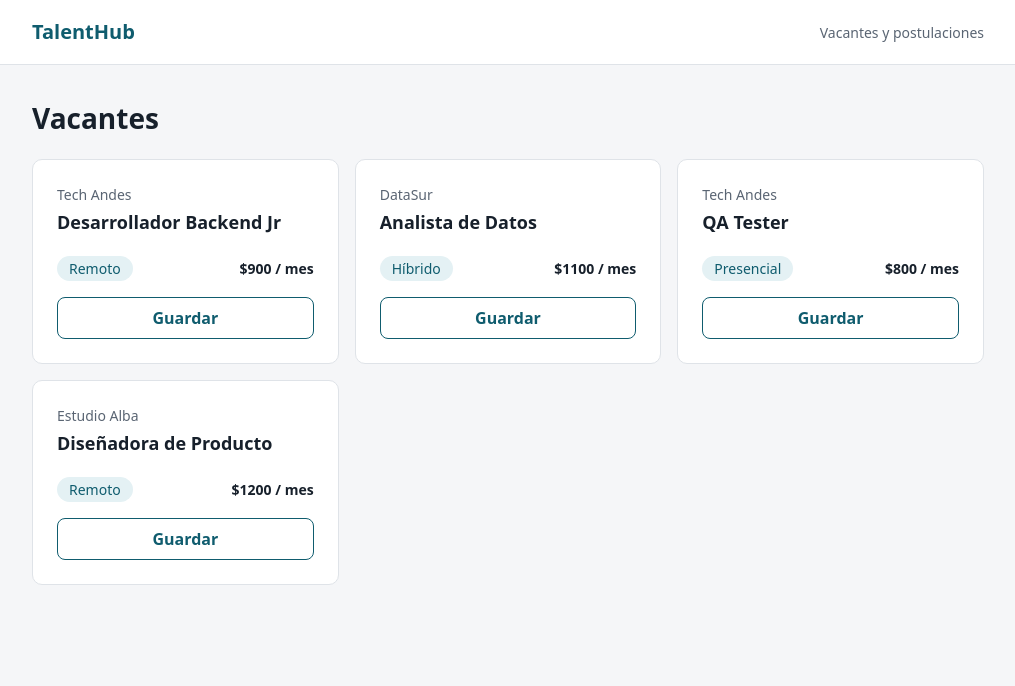
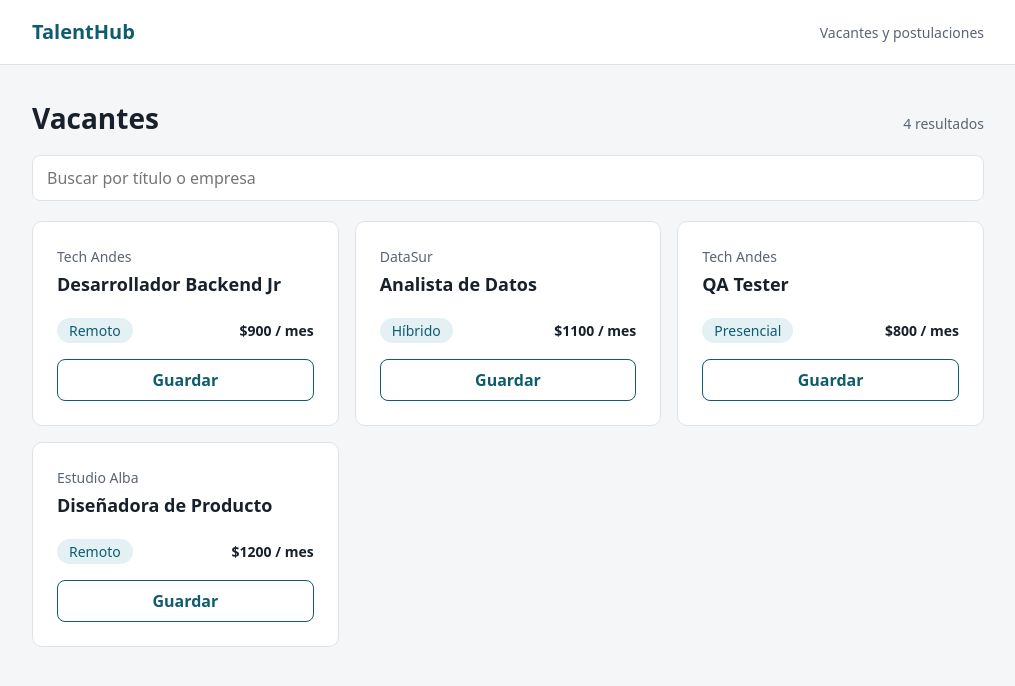
Before and after one commit to vflores-spec/app-web-soho, a React (Vite) app: page / in a window 1280 px wide. Shown: the top 686 px of the page, without its empty margins (132-1147 px from the left). Built offline with nearby package versions, Linux system fonts and the light colour scheme.

Commit message:
feat: add search bar and vacancies page

```diff
--- a/src/App.tsx
+++ b/src/App.tsx
@@ -1,15 +1,13 @@
 import {Header} from './components/Header';
-import {VacancyList} from './components/VacancyList';
-import { vacancies } from './data/vacancies';
+import {VacanciesPage} from './pages/VacanciesPage';
 
-// App solo ensambla las piezas. No tiene lógica ni estilos propios.
+// App solo ensambla: la cabecera y la pantalla de vacantes.
 const App = () => {
   return (
     <div>
       <Header />
       <main className="container">
-        <h2>Vacantes</h2>
-        <VacancyList vacancies={vacancies} />
+        <VacanciesPage />
       </main>
     </div>
   );
--- /dev/null
+++ b/src/components/SearchBar.css
@@ -0,0 +1,16 @@
+.search-bar {
+  width: 100%;
+  padding: 0.625rem 0.875rem;
+  font: inherit;
+  color: var(--color-text);
+  background: var(--color-surface);
+  border: 1px solid var(--color-border);
+  border-radius: 8px;
+}
+
+/* Al enfocarlo, el borde cambia de color y aparece un halo suave. */
+.search-bar:focus {
+  outline: none;
+  border-color: var(--color-primary);
+  box-shadow: 0 0 0 3px rgba(15, 92, 110, 0.15);
+}
--- /dev/null
+++ b/src/components/SearchBar.tsx
@@ -0,0 +1,25 @@
+import './SearchBar.css';
+
+// Las props: el texto actual y la función que se llama cuando el usuario escribe.
+interface SearchBarProps {
+  value: string;
+  onChange: (value: string) => void;
+}
+
+// Este componente NO guarda el texto: lo recibe y avisa los cambios. Así es reutilizable.
+export const SearchBar = ({ value, onChange }: SearchBarProps) => {
+  return (
+    <input
+      // type="search" da un campo de búsqueda con botón para borrar.
+      type="search"
+      className="search-bar"
+      placeholder="Buscar por título o empresa"
+      // aria-label describe el campo a los lectores de pantalla (accesibilidad).
+      aria-label="Buscar vacantes"
+      // CAMPO CONTROLADO: lo que se ve es siempre el valor del estado.
+      value={value}
+      // Cada vez que el usuario escribe, se avisa al padre con el texto nuevo.
+      onChange={(event) => onChange(event.target.value)}
+    />
+  );
+};
--- a/src/index.css
+++ b/src/index.css
@@ -36,7 +36,4 @@ p {
   padding: 0 1.5rem;
 }
 
-main h2 {
-  margin: 2rem 0 1.25rem;
-  font-size: 1.75rem;
-}
+/*eliminar*/
--- /dev/null
+++ b/src/pages/VacanciesPage.css
@@ -0,0 +1,25 @@
+.vacancies-page-header {
+  display: flex;
+  align-items: baseline;
+  justify-content: space-between;
+  margin: 2rem 0 1rem;
+}
+
+.vacancies-page-title {
+  font-size: 1.75rem;
+}
+
+.vacancies-page-count {
+  font-size: 0.875rem;
+  color: var(--color-muted);
+}
+
+.vacancies-page-empty {
+  margin-top: 2rem;
+  color: var(--color-muted);
+}
+
+/* Espacio entre el buscador y la lista. */
+.search-bar {
+  margin-bottom: 1.25rem;
+}
--- /dev/null
+++ b/src/pages/VacanciesPage.tsx
@@ -0,0 +1,38 @@
+import { useState } from 'react';
+import {SearchBar} from '../components/SearchBar';
+import {VacancyList} from '../components/VacancyList';
+import { vacancies } from '../data/vacancies';
+import './VacanciesPage.css';
+
+export const VacanciesPage = () => {
+  // El estado: lo que el usuario escribió. Empieza vacío.
+  const [searchTerm, setSearchTerm] = useState('');
+
+  // Se limpia el texto: sin espacios sobrantes y en minúsculas, para que no importe cómo se escriba.
+  const normalizedTerm = searchTerm.trim().toLowerCase();
+
+  // DATO DERIVADO: la lista filtrada se calcula en cada dibujo; no se guarda en un estado aparte.
+  // "filter" se queda con las vacantes cuyo título o empresa contienen el texto buscado.
+  const filteredVacancies = vacancies.filter((vacancy) =>
+    `${vacancy.title} ${vacancy.company}`.toLowerCase().includes(normalizedTerm),
+  );
+
+  return (
+    <section>
+      <div className="vacancies-page-header">
+        <h2 className="vacancies-page-title">Vacantes</h2>
+        <p className="vacancies-page-count">{filteredVacancies.length} resultados</p>
+      </div>
+
+      {/* Se le entrega el texto actual y la función que lo cambia: setSearchTerm. */}
+      <SearchBar value={searchTerm} onChange={setSearchTerm} />
+
+      {/* Renderizado condicional: si hay resultados se muestra la lista; si no, un mensaje. */}
+      {filteredVacancies.length > 0 ? (
+        <VacancyList vacancies={filteredVacancies} />
+      ) : (
+        <p className="vacancies-page-empty">No se encontraron vacantes con ese término.</p>
+      )}
+    </section>
+  );
+};
```
